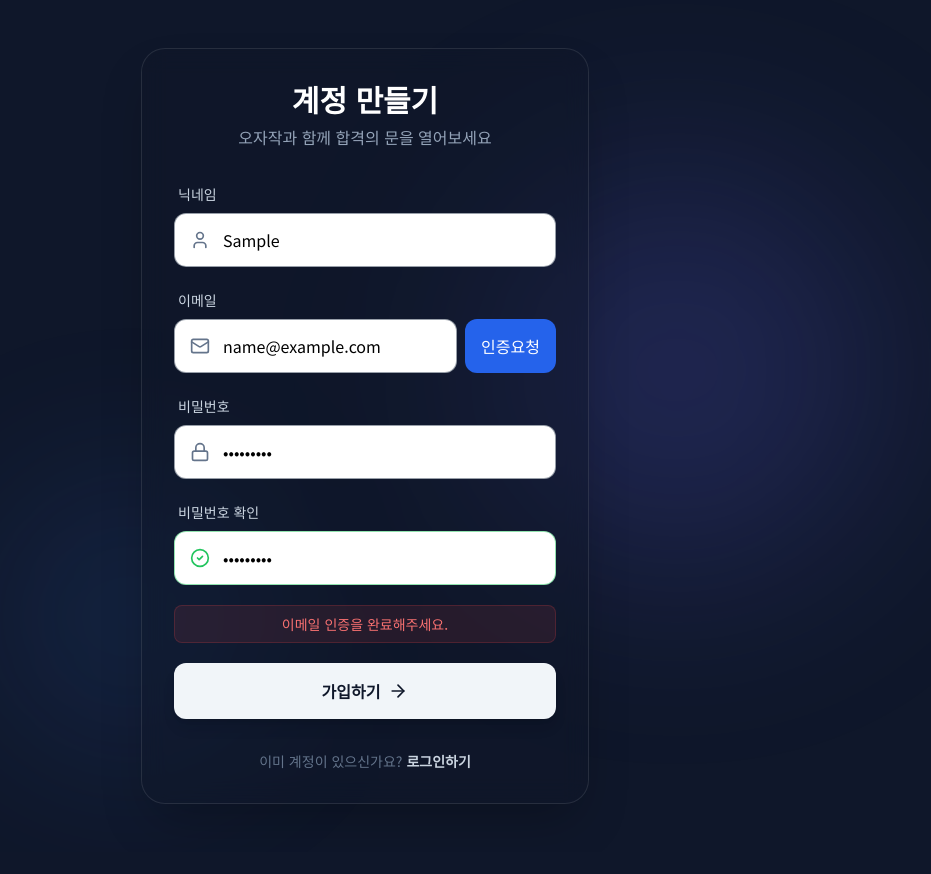
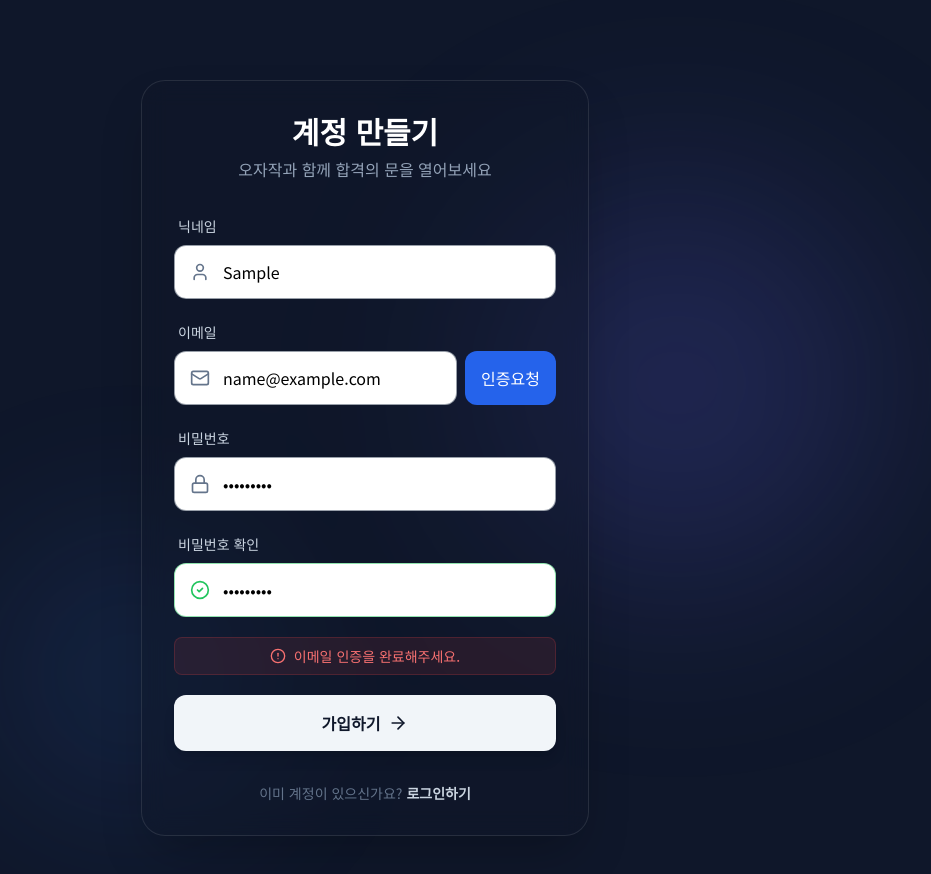
Before and after one commit to dbehdgns1215/ozazak, a React (Create React App) app in the folder front/: page /signup in a window 1280 px wide. Both pictures are taken after typing "Sample", "name@example.com", "Sample123", "Sample123" into the empty fields and a click on the button "가입하기". Shown: the top 874 px of the page, without its empty margins (275-1206 px from the left). Before the commit the page ends 852 px from the top, so only its background shows below. Built offline with nearby package versions, Linux system fonts and the light colour scheme; no server answers.

Commit message:
hotfix: modify signup page alert design

```diff
--- a/front/src/components/SignUpForm.tsx
+++ b/front/src/components/SignUpForm.tsx
@@ -20,6 +20,7 @@ const SignUpForm: React.FC<SignUpFormProps> = ({ onSuccess, onSwitchMode }) => {
     });
     const [isLoading, setIsLoading] = useState(false);
     const [error, setError] = useState('');
+    const [successMessage, setSuccessMessage] = useState('');
 
     // Email Verification State
     const [isEmailSent, setIsEmailSent] = useState(false);
@@ -49,11 +50,13 @@ const SignUpForm: React.FC<SignUpFormProps> = ({ onSuccess, onSwitchMode }) => {
         setVerificationMsg('');
         try {
             await sendVerificationCode(formData.email);
+            // await new Promise(resolve => setTimeout(resolve, 500)); // 0.5초 딜레이 시뮬레이션
+
             setIsEmailSent(true);
             setIsEmailVerified(false);
             setVerificationToken('');
             setFormData(prev => ({ ...prev, verificationCode: '' }));
-            alert('인증 코드가 전송되었습니다. 이메일을 확인해주세요.');
+            setSuccessMessage('인증 코드가 전송되었습니다. 이메일을 확인해주세요.');
         } catch (err: any) {
             setError(err.message || '인증 코드 전송 실패');
         } finally {
@@ -106,14 +109,18 @@ const SignUpForm: React.FC<SignUpFormProps> = ({ onSuccess, onSwitchMode }) => {
         try {
             await register(formData.email, formData.nickname, formData.password, verificationToken);
 
-            if (onSwitchMode) {
-                alert("회원가입 성공! 로그인해주세요.");
-                onSwitchMode();
-            } else if (onSuccess) {
-                onSuccess();
-            }
+            setSuccessMessage("회원가입 성공! 잠시 후 로그인 화면으로 이동합니다.");
+
+            setTimeout(() => {
+                if (onSwitchMode) {
+                    onSwitchMode();
+                } else if (onSuccess) {
+                    onSuccess();
+                }
+            }, 1500);
 
         } catch (err: any) {
+            // ...
             setError(err.message || '회원가입에 실패했습니다.');
         } finally {
             setIsLoading(false);
@@ -257,8 +264,16 @@ const SignUpForm: React.FC<SignUpFormProps> = ({ onSuccess, onSwitchMode }) => {
                 </div>
 
                 {error && (
-                    <div className="text-red-400 text-sm text-center bg-red-500/10 border border-red-500/20 py-2 rounded-lg">
+                    <div className="text-red-400 text-sm text-center bg-red-500/10 border border-red-500/20 py-2 rounded-lg flex items-center justify-center gap-2">
+                        <AlertCircle className="w-4 h-4" />
                         {error}
+                    </div>
+                )}
+
+                {successMessage && (
+                    <div className="text-green-400 text-sm text-center bg-green-500/10 border border-green-500/20 py-2 rounded-lg flex items-center justify-center gap-2">
+                        <CheckCircle2 className="w-4 h-4" />
+                        {successMessage}
                     </div>
                 )}
 
--- a/front/src/pages/SignUpPage.tsx
+++ b/front/src/pages/SignUpPage.tsx
@@ -6,7 +6,7 @@ const SignUpPage = () => {
     const navigate = useNavigate();
 
     return (
-        <div className="min-h-screen w-full flex items-center justify-center bg-slate-900 px-4 relative overflow-hidden py-12">
+        <div className="min-h-screen w-full flex items-center justify-center bg-slate-900 px-4 relative overflow-y-auto py-20">
             <div className="absolute top-[20%] right-[10%] w-[400px] h-[400px] bg-indigo-500/20 rounded-full blur-[100px] pointer-events-none" />
             <div className="absolute bottom-[10%] left-[20%] w-[300px] h-[300px] bg-blue-500/10 rounded-full blur-[80px] pointer-events-none" />
 
```
